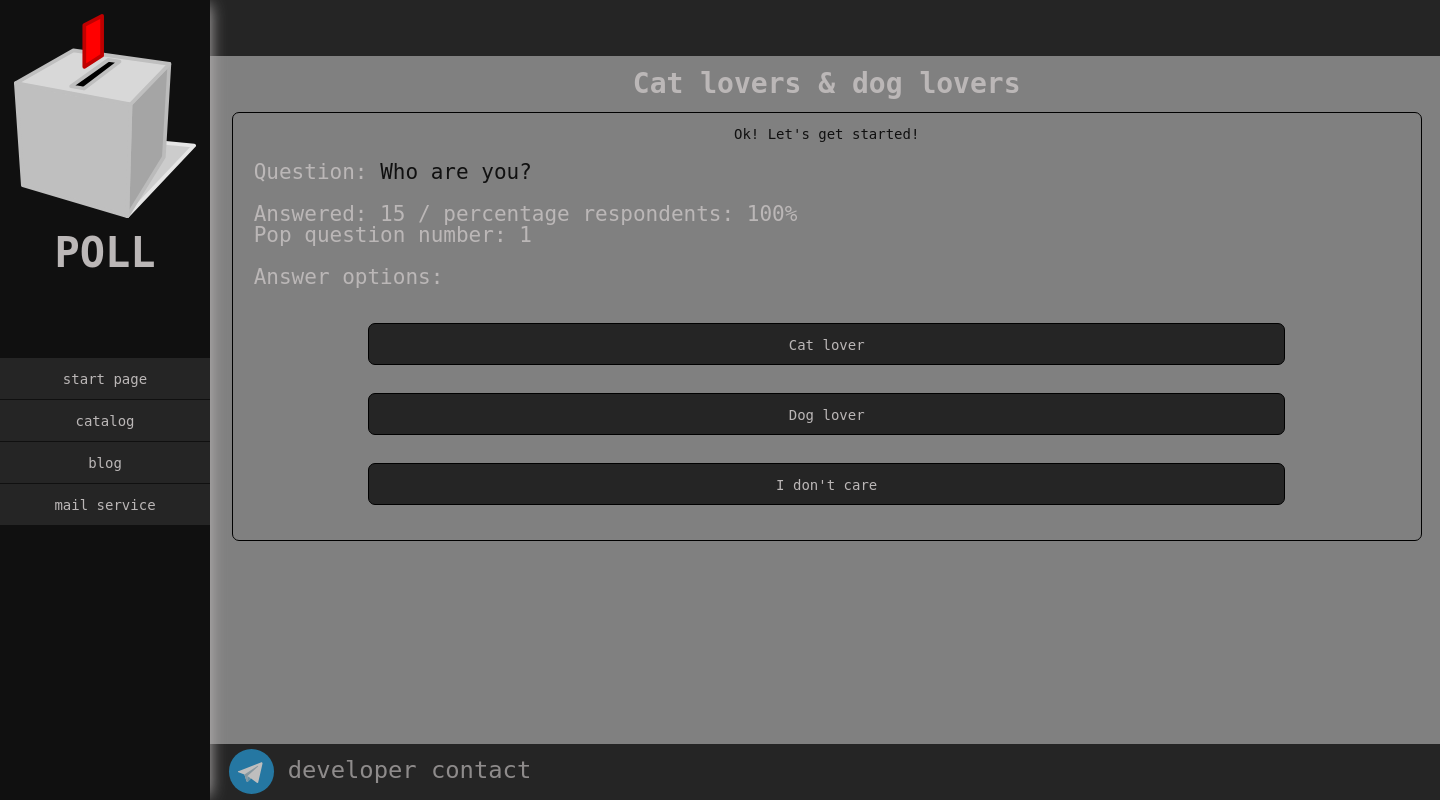
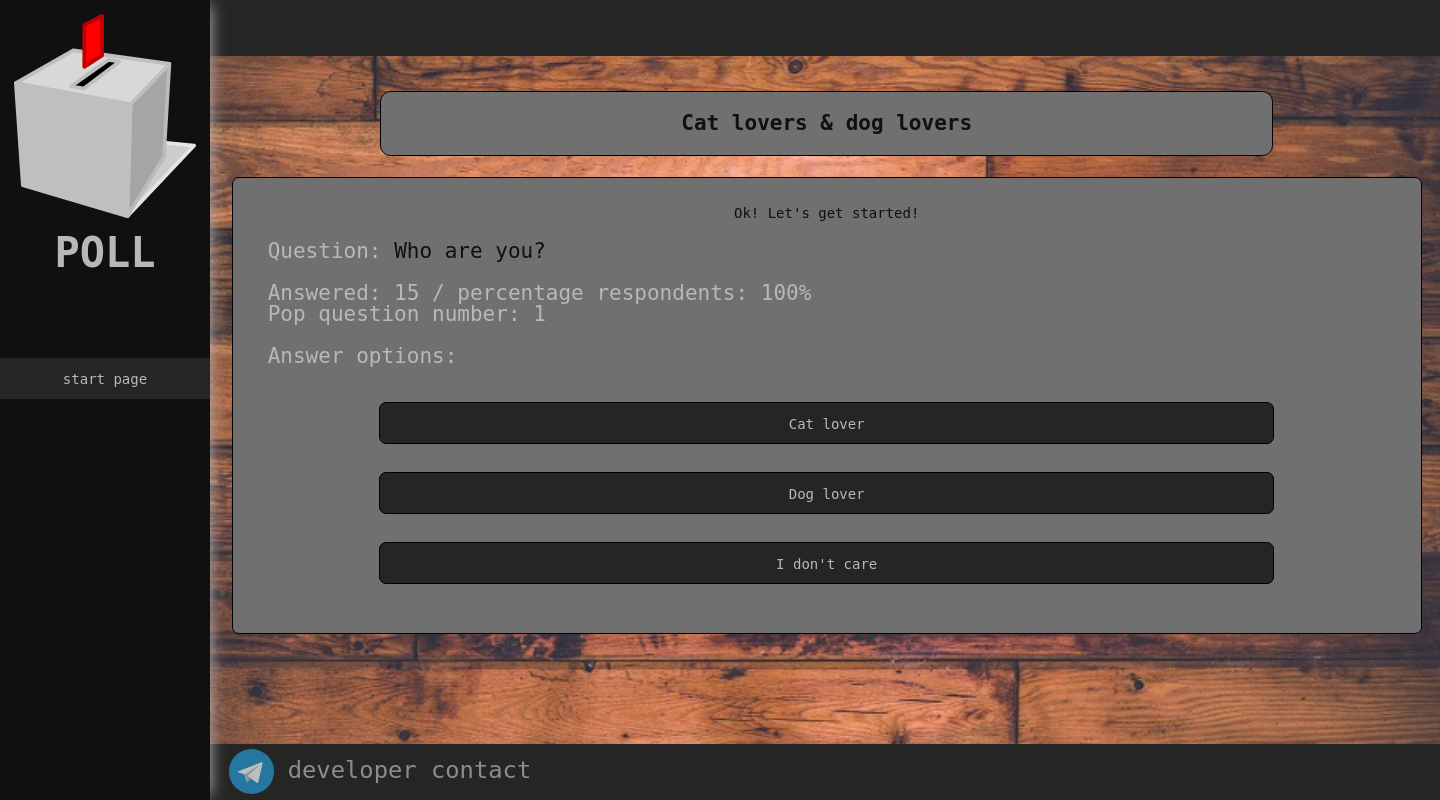
Before and after one commit to SmetankinSergei/polls_app_django, a Django app: a page that uses templates/base.html in a window 1440 px wide. Run offline with Django 5.2, Linux system fonts and the light colour scheme; data comes from the database, SQL or seed files in the repository; both versions use the stored data as it was after the commit.

Commit message:
in progress

```diff
--- a/config/constants.py
+++ b/config/constants.py
@@ -1,6 +1,3 @@
 SITE_SECTIONS = [
     {'name': 'start page', 'url': 'polls:start_page'},
-    {'name': 'catalog', 'url': 'polls:start_page'},
-    {'name': 'blog', 'url': 'polls:start_page'},
-    {'name': 'mail service', 'url': 'polls:start_page'},
 ]
--- a/config/settings.py
+++ b/config/settings.py
@@ -37,6 +37,8 @@ INSTALLED_APPS = [
     'django.contrib.sessions',
     'django.contrib.messages',
     'django.contrib.staticfiles',
+
+    'django_extensions',
 
     'polls',
 ]
--- /dev/null
+++ b/poll_data.json
@@ -0,0 +1 @@
+[{"model": "polls.poll", "pk": 1, "fields": {"subject": "Cat lovers & dog lovers", "description": "Preferences survey. Who is more among us - cat lovers or dog lovers?", "participants": 3}}, {"model": "polls.poll", "pk": 2, "fields": {"subject": "Motorcycles & cars", "description": "Preferences survey. Who is more among us - motorcycles riders or cars drivers?", "participants": 5}}, {"model": "polls.poll", "pk": 3, "fields": {"subject": "Where do you want to live?", "description": "Opinion survey. Where do you want to live?", "participants": 6}}]
--- a/polls/poll_session/poll_session.py
+++ b/polls/poll_session/poll_session.py
@@ -1,3 +1,4 @@
+from django.db import connection
 from django.db.models import F
 
 from polls.models import Question, Answer, Poll
@@ -28,15 +29,22 @@ class PollSession:
     def get_poll_statistics(self):
         self.__update_database()
 
-        poll = Poll.objects.get(pk=self.poll.pk)
-        questions = Question.objects.filter(poll=poll)
+        # poll = Poll.objects.get(pk=self.poll.pk)
+        poll = Poll.objects.raw(f"SELECT * FROM polls_poll WHERE id = {self.poll.pk}")[0]
+        print(poll, 'this is poll!!!!')
+
+        # questions = Question.objects.filter(poll=poll)
+        questions = \
+            Question.objects.raw(f'''SELECT * FROM "polls_question" WHERE "polls_question"."poll_id" = {poll.pk}''')
         questions_stat = []
         answers_stat = []
         for question in questions:
             questions_stat.append({'question': question,
                                    'percentage': self.__get_percentage(poll.participants, question.participants)})
 
-            answers = Answer.objects.filter(question=question.pk)
+            # answers = Answer.objects.filter(question=question.pk)
+            answers = \
+                Answer.objects.raw(f'''SELECT * FROM "polls_answer" WHERE "polls_answer"."question_id" = {question.pk}''')
             answer_list = []
             for answer in answers:
                 answer_list.append({'answer': answer,
@@ -48,7 +56,7 @@ class PollSession:
                 'answers_stat': answers_stat}
 
     def get_questions_numbers(self):
-        questions = Question.objects.filter(poll=self.poll).order_by('participants')
+        questions = Question.objects.filter(poll=self.poll).order_by('-participants')
         numbers = {}
         prev_question = None
         prev_number = 1
@@ -79,11 +87,11 @@ class PollSession:
         Question.objects.bulk_update(questions_to_update, ['participants'])
         Answer.objects.bulk_update(answers_to_update, ['participants'])
 
-    def __get_percentage(self, poll_participants, item_participants):
+    @staticmethod
+    def __get_percentage(poll_participants, item_participants):
         percentage = 0
         if poll_participants and item_participants:
             percentage = int((100 / poll_participants) * item_participants)
-        print(percentage, 'this is result!!!')
         return percentage
 
 
--- a/polls/templates/polls/poll.html
+++ b/polls/templates/polls/poll.html
@@ -11,7 +11,7 @@
 
     <div class="main-content">
 
-        <div class="poll-subject">{{ poll.subject }}</div>
+        <div class="poll-subject block-border">{{ poll.subject }}</div>
 
         <div class="question-block block-border">
             {% if message %}
--- a/polls/templates/polls/show_results.html
+++ b/polls/templates/polls/show_results.html
@@ -10,8 +10,8 @@
     <div class="correction" style="margin-top:4em;"></div>
 
     <div class="results">
-        <div class="results-title">Completed survey statistics</div>
-        <div class="poll-stat">{{ results.poll.subject }} | {{ results.poll.participants }}</div>
+        <div class="results-title block-border">Completed survey statistics</div>
+        <div class="poll-stat block-border">{{ results.poll.subject }} | Respondents amount: {{ results.poll.participants }}</div>
 
         <div class="question-block block-border">
             {% for question_data in results.questions_stat %}
--- a/polls/templates/polls/start_page.html
+++ b/polls/templates/polls/start_page.html
@@ -11,7 +11,7 @@
 <div class="correction" style="margin-top:4em;"></div>
 
 <div class="main-content">
-    <h1 class="greeting">Welcome! Select the survey you want to take</h1>
+    <div class="greeting block-border">Welcome! Select the survey you want to take</div>
 
     <div class="survey-list">
         {% get_polls_list as polls %}
--- a/polls/views.py
+++ b/polls/views.py
@@ -44,7 +44,9 @@ def poll(request):
 
     question_numbers = poll_session.session.get_questions_numbers()
 
-    print(question_numbers)
+    question_pk = -1
+    if question:
+        question_pk = question.pk
 
     context = {
         'title': 'poll',
@@ -53,7 +55,7 @@ def poll(request):
         'answers': answers,
         'message': message,
         'statistics': question_statistics,
-        'question_pk': question.pk,
+        'question_pk': question_pk,
         'question_numbers': question_numbers,
     }
 
--- /dev/null
+++ b/question_data.json
@@ -0,0 +1 @@
+[{"model": "polls.question", "pk": 1, "fields": {"context": "Who are you?", "poll": 1, "is_start": true, "participants": 3}}, {"model": "polls.question", "pk": 2, "fields": {"context": "Do you have a pet?", "poll": 1, "is_start": false, "participants": 3}}, {"model": "polls.question", "pk": 3, "fields": {"context": "Do you prefer cars or motorcycles?", "poll": 2, "is_start": true, "participants": 5}}, {"model": "polls.question", "pk": 4, "fields": {"context": "Do you have personal transport?", "poll": 2, "is_start": false, "participants": 5}}, {"model": "polls.question", "pk": 5, "fields": {"context": "What climate do you like?", "poll": 3, "is_start": true, "participants": 6}}, {"model": "polls.question", "pk": 6, "fields": {"context": "Thailand or Vietnam?", "poll": 3, "is_start": false, "participants": 3}}, {"model": "polls.question", "pk": 7, "fields": {"context": "Norway or Finland?", "poll": 3, "is_start": false, "participants": 3}}, {"model": "polls.question", "pk": 8, "fields": {"context": "Bangkok or Phuket?", "poll": 3, "is_start": false, "participants": 3}}, {"model": "polls.question", "pk": 9, "fields": {"context": "Hanoi or Danang?", "poll": 3, "is_start": false, "participants": 0}}, {"model": "polls.question", "pk": 10, "fields": {"context": "Helsinki or Vantaa?", "poll": 3, "is_start": false, "participants": 1}}, {"model": "polls.question", "pk": 11, "fields": {"context": "Oslo or Bergen?", "poll": 3, "is_start": false, "participants": 2}}]
--- a/static/css/base.css
+++ b/static/css/base.css
@@ -5,6 +5,7 @@ body {
     background-position: center;
     background-attachment: fixed;
     background-size: 110%;
+    background-image: url('../img/back_min.jpg');
 }
 
 .top-correction {
@@ -114,6 +115,9 @@ body {
 }
 
 .block-border {
+    padding: 1em;
+    min-height: 3em;
     border: solid 1px #000;
     border-radius: 0.5em;
+    background-color: #707070;
 }
--- a/static/css/poll.css
+++ b/static/css/poll.css
@@ -16,9 +16,12 @@
 }
 
 .poll-subject {
+    width: 42.5em;
+    margin: 1em auto;
     text-align: center;
-    font-size: 2em;
+    font-size: 1.5em;
     font-weight: bold;
+    color: #101010;
 }
 
 .question-block {
@@ -64,5 +67,6 @@
 .next-question-button {
     position: absolute;
     width: 10em;
-    right: 3em;
+    top: 13em;
+    right: 4.5em;
 }
--- a/static/css/start_page.css
+++ b/static/css/start_page.css
@@ -3,6 +3,7 @@
     margin: 2em;
     font-weight: bold;
     text-align: center;
+    color: #101010;
 }
 
 a {
--- a/templates/base.html
+++ b/templates/base.html
@@ -32,6 +32,7 @@
 
             {% block content %}{% endblock %}
 
+            <div class="correction" style="margin-bottom:4em"></div>
             <div class="footer">
                 <div class="developer-contact">
                     <a href="https://t.me/elcapitansmetankins" target="_blank">
```
Also changed, not shown: answer_data.json (added, +1 -0 lines), static/css/show_results.css (+5 -2 lines), db.sqlite3, static/img/back.jpg (added), static/img/back_min.jpg (added).
